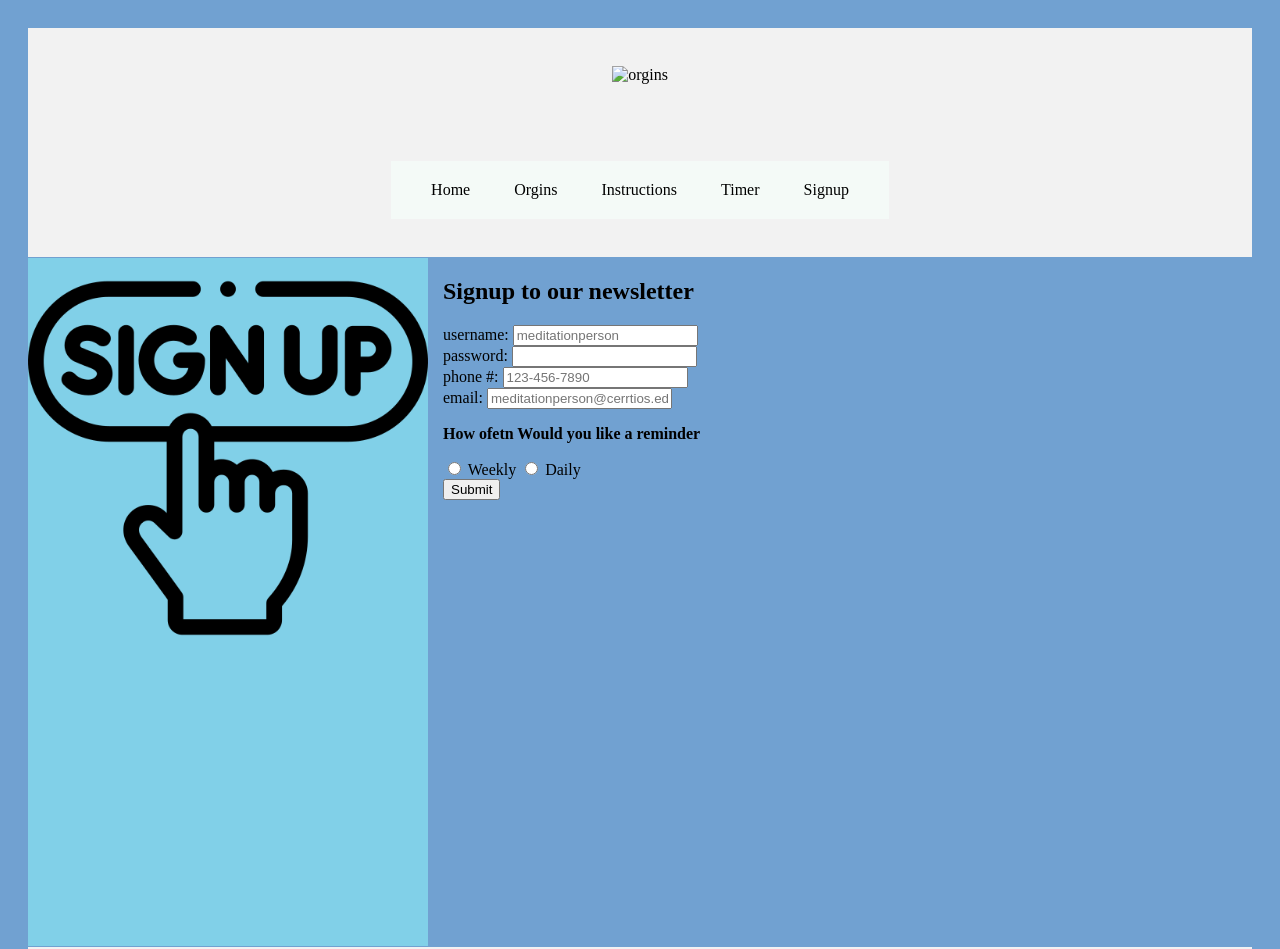
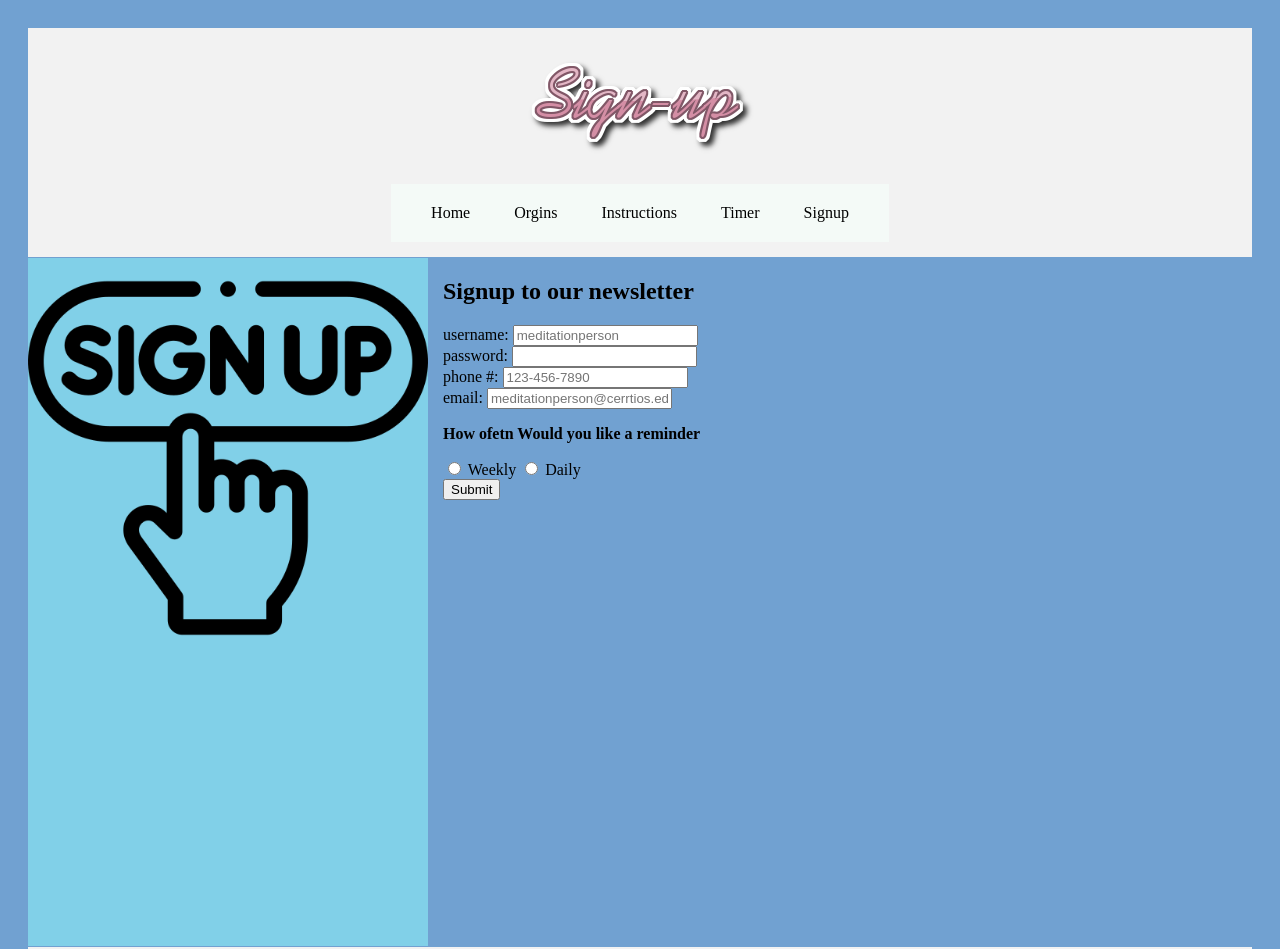
Before and after one commit to Slink22/Project2, a plain HTML site: page signup.html in a window 1280 px wide. Shown: the top 949 px of the page. Drawn offline with Linux system fonts and the light colour scheme; the site is published under a folder, as on GitHub Pages, so addresses that start at the root find nothing.

Commit message:
Update signup.html

```diff
--- a/signup.html
+++ b/signup.html
@@ -9,7 +9,7 @@
 </head>
 <body>
     <header>
-        <img src="/pictures/Signup.png" alt="orgins">
+        <img src="pictures/Signup.png" alt="orgins">
             <nav>
 
                 <a href="index.html">Home</a>
```
